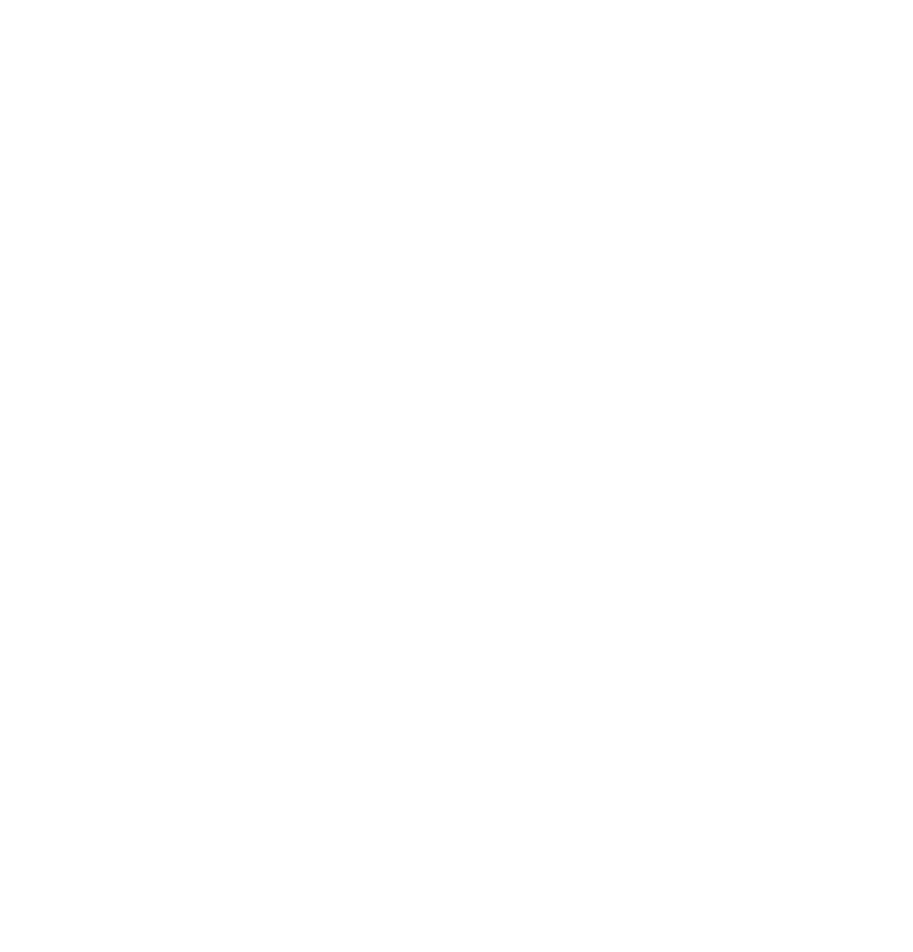
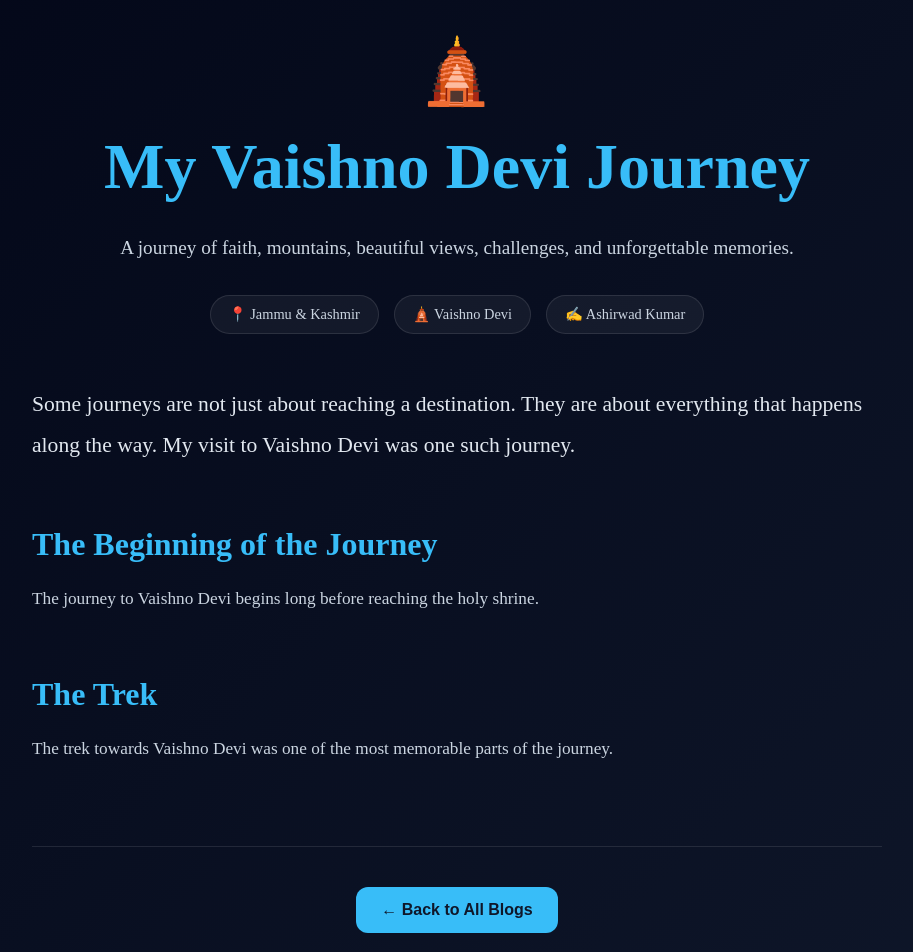
Before and after one commit to Ashirwad04/ashirwad-kumar-portfolio, a React (Vite) app: page /blogs/vaishno-devi in a window 1280 px wide. Before the commit this address had no page. Shown: the part 160-1112 px from the top of the page, without its empty margins (183-1096 px from the left). Before the commit the page ends 800 px from the top, so only its background shows below. Built offline with nearby package versions, Linux system fonts and the light colour scheme.

Commit message:
“VaishnoDeviBlog”

```diff
--- a/src/App.jsx
+++ b/src/App.jsx
@@ -8,7 +8,10 @@
 import Explore from "./Explore/Explore";
 import Photography from "./Explore/Photography/Photography";
 import Books from "./Explore/Books/Books";
+
+//Blog Section import
 import Blogs from "./Explore/Blogs/Blogs";
+import VaishnoDevi from "./Explore/Blogs/Vaishno_Devi/Vaishno_Devi";
 import Education from "./Education/Education";
 import Contact from "./Contact/Contact";
 import Footer from "./Footer/Footer";
@@ -63,6 +66,10 @@
 
       <Route path="/projects" element={<Projects />} />
       <Route path="/photography" element={<Photography />} />
+
+
+//Blog Section Routes
+      <Route path="/blogs/vaishno-devi" element={<VaishnoDevi />} />
       <Route path="/books" element={<Books />} />
       <Route path="/blogs" element={<Blogs />} />
 
--- a/src/Explore/Blogs/Blogs.jsx
+++ b/src/Explore/Blogs/Blogs.jsx
@@ -14,10 +14,11 @@
   const blogs = [
 
       {
-      emoji: "🛕",
-      title: "My Vaishno Devi Journey",
-      desc: "A spiritual journey to Vaishno Devi, filled with beautiful views, challenges, memories, and moments of reflection."
-    },
+        emoji: "🛕",
+        title: "My Vaishno Devi Journey",
+        desc: "A spiritual journey to Vaishno Devi, filled with beautiful views, challenges, memories, and moments of reflection.",
+        path: "/blogs/vaishno-devi"
+      },
     {
       emoji: "💻",
       title: "My Journey into Software Development",
@@ -111,7 +112,10 @@
 
             <p>{blog.desc}</p>
 
-            <button className="read-btn">
+            <button
+              className="read-btn"
+              onClick={() => blog.path && navigate(blog.path)}
+            >
               Read More →
             </button>
 
--- /dev/null
+++ b/src/Explore/Blogs/Vaishno_Devi/Vaishno_Devi.css
@@ -0,0 +1,319 @@
+
+.vaishno-page {
+    min-height: 100vh;
+    padding: 80px 10%;
+    background: linear-gradient(135deg, #020617, #0f172a);
+    color: white;
+}
+
+
+/* Back Button */
+
+.vaishno-back-btn {
+    padding: 12px 22px;
+    border: 1px solid rgba(255, 255, 255, 0.15);
+    border-radius: 12px;
+    background: rgba(255, 255, 255, 0.05);
+    color: #cbd5e1;
+    font-size: 1rem;
+    cursor: pointer;
+    transition: 0.3s;
+}
+
+.vaishno-back-btn:hover {
+    background: #38bdf8;
+    color: #020617;
+    transform: translateX(-5px);
+}
+
+
+/* Header */
+
+.vaishno-header {
+    text-align: center;
+    max-width: 900px;
+    margin: 70px auto 50px;
+}
+
+.vaishno-icon {
+    font-size: 4rem;
+    margin-bottom: 20px;
+}
+
+.vaishno-header h1 {
+    font-size: 4rem;
+    line-height: 1.2;
+    margin-bottom: 25px;
+    color: #38bdf8;
+}
+
+.vaishno-header > p {
+    max-width: 750px;
+    margin: auto;
+    color: #cbd5e1;
+    font-size: 1.2rem;
+    line-height: 1.8;
+}
+
+.vaishno-meta {
+    display: flex;
+    justify-content: center;
+    flex-wrap: wrap;
+    gap: 15px;
+    margin-top: 30px;
+}
+
+.vaishno-meta span {
+    padding: 10px 18px;
+    border-radius: 30px;
+    background: rgba(255, 255, 255, 0.05);
+    border: 1px solid rgba(255, 255, 255, 0.1);
+    color: #cbd5e1;
+    font-size: 0.9rem;
+}
+
+
+/* Hero */
+
+.vaishno-hero {
+    max-width: 1100px;
+    margin: 50px auto 80px;
+}
+
+.image-placeholder {
+    min-height: 500px;
+
+    display: flex;
+    flex-direction: column;
+    justify-content: center;
+    align-items: center;
+
+    border-radius: 25px;
+
+    background: rgba(255, 255, 255, 0.05);
+    border: 1px solid rgba(255, 255, 255, 0.1);
+
+    color: #94a3b8;
+
+    box-shadow: 0 0 40px rgba(56, 189, 248, 0.08);
+}
+
+.image-placeholder span {
+    font-size: 4rem;
+    margin-bottom: 15px;
+}
+
+.image-placeholder p {
+    margin: 0;
+    font-size: 1rem;
+}
+
+
+/* Main Content */
+
+.vaishno-content {
+    max-width: 850px;
+    margin: auto;
+}
+
+.vaishno-content .intro {
+    font-size: 1.35rem;
+    color: #e2e8f0;
+    line-height: 1.9;
+    margin-bottom: 60px;
+}
+
+.vaishno-content h2 {
+    color: #38bdf8;
+    font-size: 2rem;
+    margin-top: 60px;
+    margin-bottom: 20px;
+}
+
+.vaishno-content p {
+    color: #cbd5e1;
+    font-size: 1.08rem;
+    line-height: 1.9;
+    margin-bottom: 25px;
+}
+
+
+/* Content Images */
+
+.vaishno-image {
+    margin: 50px 0;
+}
+
+.vaishno-image .image-placeholder {
+    min-height: 400px;
+}
+
+
+/* Gallery */
+
+.vaishno-gallery {
+    display: grid;
+    grid-template-columns: repeat(3, 1fr);
+    gap: 20px;
+
+    margin: 50px 0;
+}
+
+.gallery-placeholder {
+    min-height: 250px;
+
+    display: flex;
+    flex-direction: column;
+    justify-content: center;
+    align-items: center;
+
+    border-radius: 20px;
+
+    background: rgba(255, 255, 255, 0.05);
+    border: 1px solid rgba(255, 255, 255, 0.1);
+
+    color: #94a3b8;
+
+    font-size: 3rem;
+
+    transition: 0.3s;
+}
+
+.gallery-placeholder:hover {
+    transform: translateY(-8px);
+    box-shadow: 0 0 30px rgba(56, 189, 248, 0.15);
+}
+
+.gallery-placeholder span {
+    font-size: 0.9rem;
+    margin-top: 10px;
+}
+
+
+/* Quote */
+
+.vaishno-quote {
+    margin: 60px 0;
+
+    padding: 35px;
+
+    border-left: 4px solid #38bdf8;
+
+    background: rgba(56, 189, 248, 0.05);
+
+    border-radius: 0 20px 20px 0;
+}
+
+.vaishno-quote p {
+    margin: 0;
+
+    color: #e2e8f0;
+
+    font-size: 1.3rem;
+
+    font-style: italic;
+
+    line-height: 1.8;
+}
+
+
+/* Footer */
+
+.vaishno-footer {
+    max-width: 850px;
+    margin: 80px auto 20px;
+
+    text-align: center;
+
+    padding-top: 40px;
+
+    border-top: 1px solid rgba(255, 255, 255, 0.1);
+}
+
+.back-blog-btn {
+    padding: 14px 25px;
+
+    border: none;
+
+    border-radius: 12px;
+
+    background: #38bdf8;
+
+    color: #0f172a;
+
+    font-weight: 600;
+
+    font-size: 1rem;
+
+    cursor: pointer;
+
+    transition: 0.3s;
+}
+
+.back-blog-btn:hover {
+    transform: scale(1.05);
+
+    box-shadow: 0 0 25px rgba(56, 189, 248, 0.3);
+}
+
+
+/* Responsive */
+
+@media (max-width: 768px) {
+
+    .vaishno-page {
+        padding: 60px 6%;
+    }
+
+    .vaishno-header {
+        margin-top: 50px;
+    }
+
+    .vaishno-header h1 {
+        font-size: 2.7rem;
+    }
+
+    .vaishno-header > p {
+        font-size: 1rem;
+    }
+
+    .vaishno-icon {
+        font-size: 3rem;
+    }
+
+    .vaishno-hero {
+        margin-bottom: 50px;
+    }
+
+    .image-placeholder {
+        min-height: 350px;
+    }
+
+    .vaishno-content .intro {
+        font-size: 1.15rem;
+    }
+
+    .vaishno-content h2 {
+        font-size: 1.6rem;
+    }
+
+    .vaishno-content p {
+        font-size: 1rem;
+    }
+
+    .vaishno-gallery {
+        grid-template-columns: 1fr;
+    }
+
+    .gallery-placeholder {
+        min-height: 250px;
+    }
+
+    .vaishno-quote {
+        padding: 25px;
+    }
+
+    .vaishno-quote p {
+        font-size: 1.1rem;
+    }
+}
--- /dev/null
+++ b/src/Explore/Blogs/Vaishno_Devi/Vaishno_Devi.jsx
@@ -0,0 +1,73 @@
+import "./Vaishno_Devi.css";
+import { useNavigate } from "react-router-dom";
+
+function VaishnoDevi() {
+  const navigate = useNavigate();
+
+  return (
+    <section className="vaishno-page">
+
+      <button
+        className="vaishno-back-btn"
+        onClick={() => navigate(-1)}
+      >
+        ← Back to Blogs
+      </button>
+
+      <header className="vaishno-header">
+        <div className="vaishno-icon">
+          🛕
+        </div>
+
+        <h1>My Vaishno Devi Journey</h1>
+
+        <p>
+          A journey of faith, mountains, beautiful views, challenges,
+          and unforgettable memories.
+        </p>
+
+        <div className="vaishno-meta">
+          <span>📍 Jammu & Kashmir</span>
+          <span>🛕 Vaishno Devi</span>
+          <span>✍️ Ashirwad Kumar</span>
+        </div>
+      </header>
+
+      <article className="vaishno-content">
+
+        <p className="intro">
+          Some journeys are not just about reaching a destination.
+          They are about everything that happens along the way.
+          My visit to Vaishno Devi was one such journey.
+        </p>
+
+        <h2>The Beginning of the Journey</h2>
+
+        <p>
+          The journey to Vaishno Devi begins long before reaching the
+          holy shrine.
+        </p>
+
+        <h2>The Trek</h2>
+
+        <p>
+          The trek towards Vaishno Devi was one of the most memorable
+          parts of the journey.
+        </p>
+
+      </article>
+
+      <div className="vaishno-footer">
+        <button
+          className="back-blog-btn"
+          onClick={() => navigate("/blogs")}
+        >
+          ← Back to All Blogs
+        </button>
+      </div>
+
+    </section>
+  );
+}
+
+export default VaishnoDevi;
```
